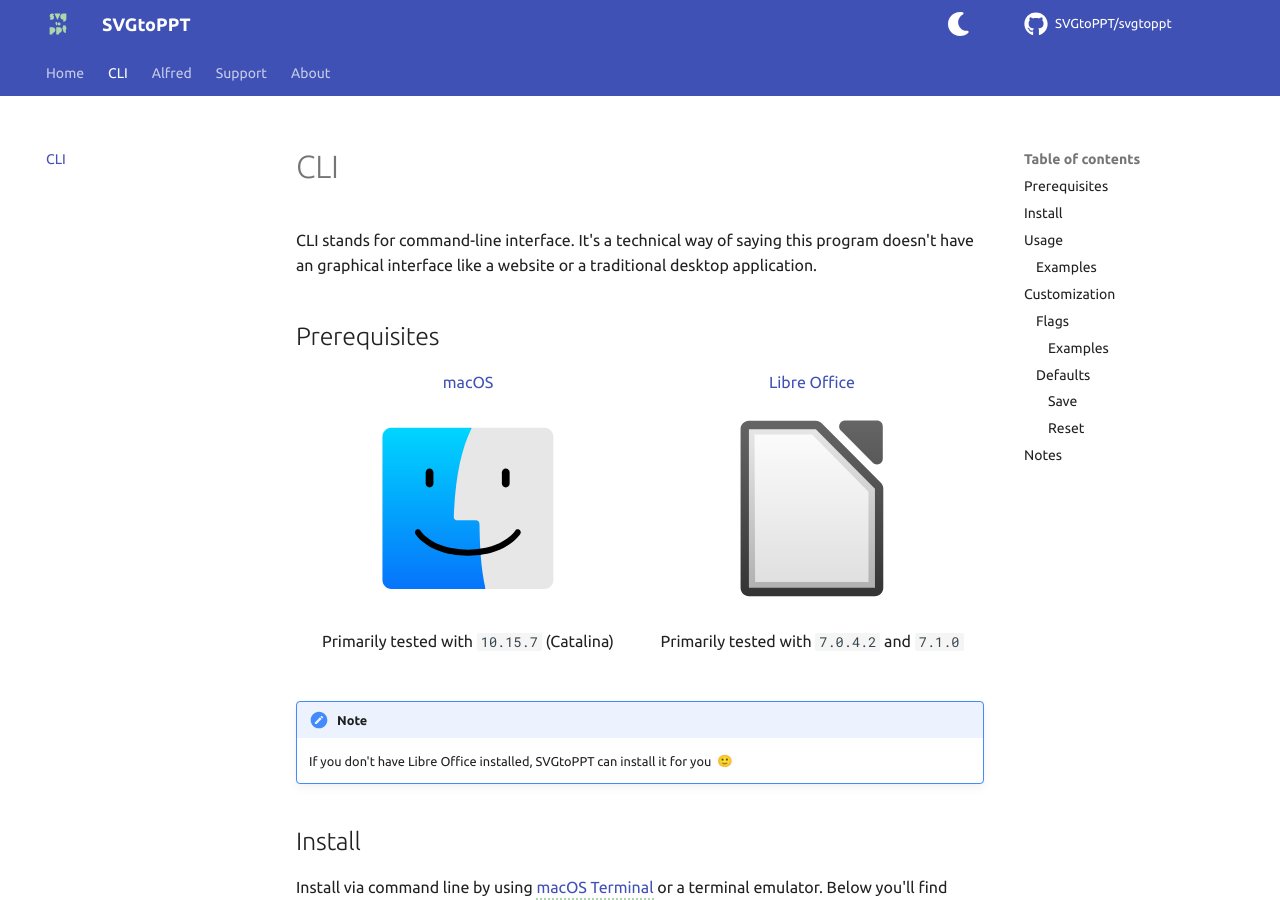
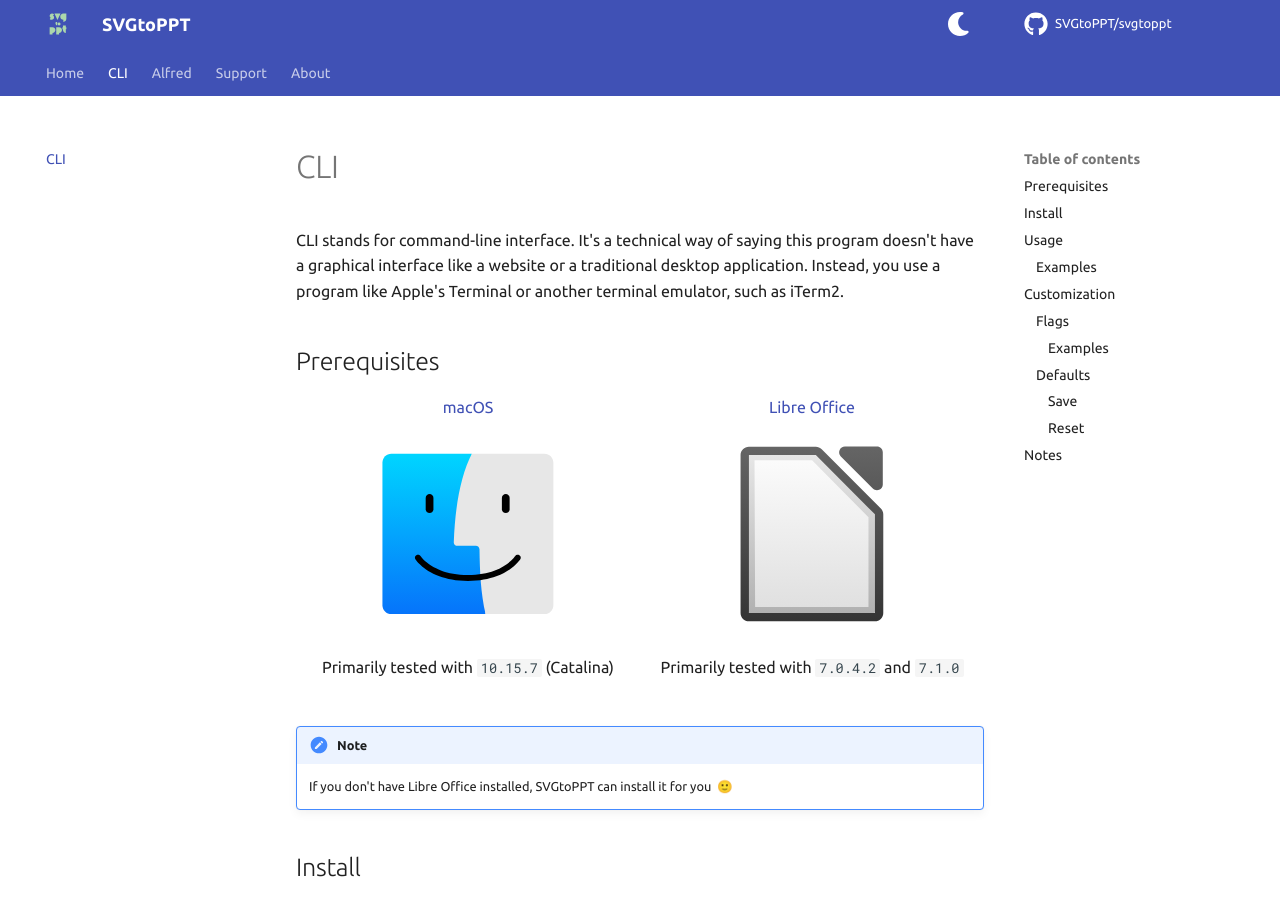
Before and after one commit to SVGtoPPT/svgtoppt-website, an MkDocs documentation site: the page built from docs/cli.md, in a window 1280 px wide and 900 px high. Built offline with MkDocs 1.6.1 and Material for MkDocs 9.7.7, drawn with Linux system fonts in a browser that asks for light colours; emoji names are drawn with the system emoji font; comment, search, counter and statistics services are not loaded.

Commit message:
Language updates

```diff
--- a/docs/cli.md
+++ b/docs/cli.md
@@ -1,6 +1,6 @@
 # CLI
 
-CLI stands for command-line interface. It's a technical way of saying this program doesn't have an graphical interface like a website or a traditional desktop application.
+CLI stands for command-line interface. It's a technical way of saying this program doesn't have a graphical interface like a website or a traditional desktop application. Instead, you use a program like Apple's Terminal or another terminal emulator, such as iTerm2.
 
 ## Prerequisites
 
```
Also changed, not shown: docs/alfred.md (+1 -1 lines).
